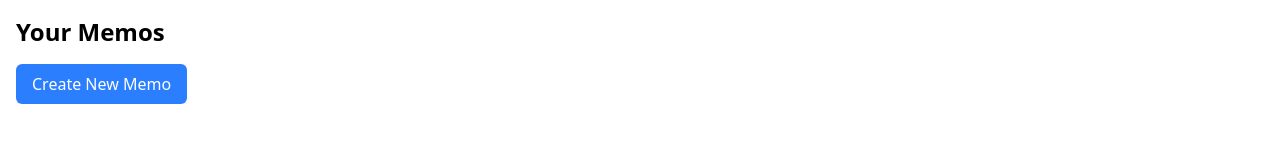
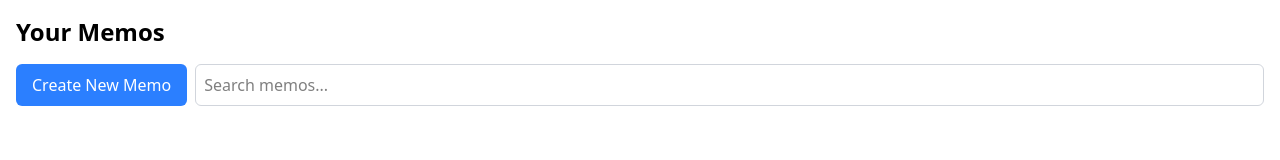
Before and after one commit to nisioka/new-memo, a React (Vite) app: page /login in a window 1280 px wide. Both pictures are taken after typing "Sample" into the empty fields and a click on the button "Login as Local User". Shown: the top 160 px of the page. Built offline with nearby package versions, Linux system fonts and the light colour scheme.

Commit message:
feat: Implement memo search and filter functionality
- Add a search input field to HomePage.
- Implement client-side filtering of memos based on search term.
- Mark task 8.2 as complete.

```diff
--- a/src/pages/HomePage.tsx
+++ b/src/pages/HomePage.tsx
@@ -1,4 +1,4 @@
-import React, { useEffect, useState } from 'react';
+import React, { useEffect, useState, useMemo } from 'react';
 import { useNavigate } from 'react-router-dom';
 import { memoService } from '../services/memoService';
 import { Memo } from '../types';
@@ -6,6 +6,7 @@ import { Memo } from '../types';
 const HomePage: React.FC = () => {
   const navigate = useNavigate();
   const [memos, setMemos] = useState<Memo[]>([]);
+  const [searchTerm, setSearchTerm] = useState('');
 
   useEffect(() => {
     memoService.listMemos().then(setMemos);
@@ -16,17 +17,34 @@ const HomePage: React.FC = () => {
     navigate(`/edit/${newMemo.id}`);
   };
 
+  const filteredMemos = useMemo(() => {
+    return memos.filter(
+      (memo) =>
+        memo.title.toLowerCase().includes(searchTerm.toLowerCase()) ||
+        memo.content.toLowerCase().includes(searchTerm.toLowerCase())
+    );
+  }, [memos, searchTerm]);
+
   return (
     <div className="p-4">
       <h1 className="text-2xl font-bold mb-4">Your Memos</h1>
-      <button
-        onClick={handleCreateNewMemo}
-        className="mb-4 px-4 py-2 bg-blue-500 text-white rounded-md hover:bg-blue-600"
-      >
-        Create New Memo
-      </button>
+      <div className="flex mb-4 space-x-2">
+        <button
+          onClick={handleCreateNewMemo}
+          className="px-4 py-2 bg-blue-500 text-white rounded-md hover:bg-blue-600"
+        >
+          Create New Memo
+        </button>
+        <input
+          type="text"
+          placeholder="Search memos..."
+          className="flex-grow p-2 border border-gray-300 rounded-md focus:outline-none focus:ring-blue-500 focus:border-blue-500"
+          value={searchTerm}
+          onChange={(e) => setSearchTerm(e.target.value)}
+        />
+      </div>
       <div className="grid grid-cols-1 md:grid-cols-2 lg:grid-cols-3 gap-4">
-        {memos.map((memo) => (
+        {filteredMemos.map((memo) => (
           <div
             key={memo.id}
             className="p-4 border border-gray-200 rounded-md shadow-sm cursor-pointer hover:shadow-md"
```
Also changed, not shown: .kiro/specs/git-memo-app/tasks.md.
